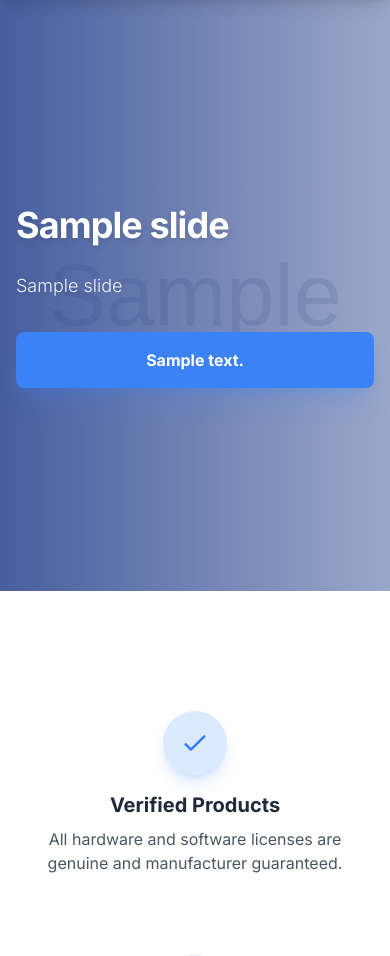
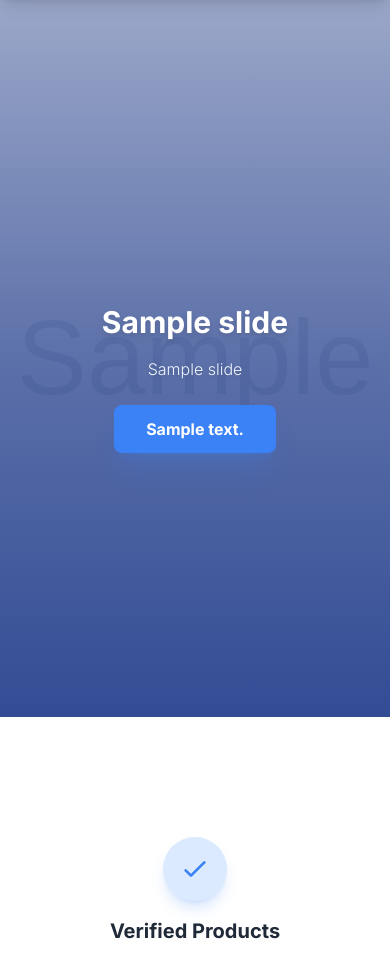
Before and after one commit to oshanjr/Activition, a PHP site: page /index.php in a window 390 px wide. Shown: the part 65-1021 px from the top of the page. Run offline with PHP 8.4, Linux system fonts and the light colour scheme; tables that the repository leaves empty or names only in its code hold one stand-in row (values such as "Sample post"); grey boxes marked "Sample" are stand-in pictures; some libraries are stand-ins or nearby versions.

Commit message:
Enhance hero carousel responsiveness and update all internal links to use root-relative paths.

```diff
--- a/index.php
+++ b/index.php
@@ -13,27 +13,27 @@ require_once __DIR__ . '/includes/header.php';
 ?>
 
 <!-- Hero Section (Dynamic Carousel) -->
-<div class="relative w-full h-[70vh] min-h-[500px] max-h-[800px] overflow-hidden group">
+<div class="relative w-full h-[85vh] md:h-[70vh] min-h-[450px] md:min-h-[500px] max-h-[800px] overflow-hidden group">
     <!-- Carousel Track -->
     <div id="heroCarousel" class="h-full w-full flex transition-transform duration-700 ease-in-out">
         <?php foreach ($slides as $index => $slide): ?>
-            <div class="min-w-full h-full relative flex items-center shrink-0">
+            <div class="w-full shrink-0 h-full relative flex items-center justify-center overflow-hidden">
                 <div class="absolute inset-0">
                     <img src="<?php echo htmlspecialchars($slide['image_url']); ?>" alt="<?php echo htmlspecialchars($slide['title']); ?>" class="w-full h-full object-cover opacity-30">
-                    <div class="absolute inset-0 bg-gradient-to-r from-primary/80 to-primary/40"></div>
+                    <div class="absolute inset-0 bg-gradient-to-t md:bg-gradient-to-r from-primary/90 via-primary/70 to-primary/40"></div>
                 </div>
 
-                <div class="relative max-w-7xl mx-auto px-4 sm:px-6 lg:px-8 w-full z-10">
-                    <div class="max-w-2xl" data-aos="fade-up" data-aos-duration="1000">
-                        <h1 class="text-4xl md:text-6xl font-extrabold tracking-tight mb-6 leading-tight text-white drop-shadow-md">
+                <div class="relative max-w-7xl mx-auto px-4 sm:px-6 lg:px-8 w-full z-10 text-center md:text-left mt-10 md:mt-0">
+                    <div class="max-w-2xl mx-auto md:mx-0" data-aos="fade-up" data-aos-duration="1000">
+                        <h1 class="text-3xl sm:text-4xl md:text-5xl font-extrabold tracking-normal md:tracking-tight mb-4 md:mb-6 leading-tight text-white drop-shadow-md break-words">
                             <?php echo htmlspecialchars($slide['title']); ?>
                         </h1>
-                        <p class="text-lg md:text-2xl text-blue-50 mb-8 max-w-xl font-light drop-shadow">
+                        <p class="text-base sm:text-lg md:text-2xl text-blue-50 mb-6 md:mb-8 max-w-xl mx-auto md:mx-0 font-light drop-shadow">
                             <?php echo htmlspecialchars($slide['subtitle']); ?>
                         </p>
-                        <div class="flex flex-col sm:flex-row gap-4">
+                        <div class="flex flex-col sm:flex-row gap-3 md:gap-4 items-center justify-center md:justify-start">
                             <?php if (!empty($slide['button_link']) && !empty($slide['button_text'])): ?>
-                                <a href="<?php echo htmlspecialchars($slide['button_link']); ?>" class="inline-block text-center bg-accent hover:bg-blue-600 text-white font-bold py-4 px-10 rounded-lg shadow-xl shadow-blue-500/20 transition-transform transform hover:-translate-y-1 hover:scale-105">
+                                <a href="<?php echo htmlspecialchars($slide['button_link']); ?>" class="inline-flex justify-center items-center text-center bg-accent hover:bg-blue-600 text-white font-bold py-3 px-8 md:py-4 md:px-10 rounded-lg shadow-xl shadow-blue-500/20 transition-transform transform hover:-translate-y-1 hover:scale-105">
                                     <?php echo htmlspecialchars($slide['button_text']); ?>
                                 </a>
                             <?php
@@ -136,7 +136,7 @@ endif; ?>
                 <h2 class="text-3xl font-extrabold text-gray-900">Featured Equipment</h2>
                 <p class="text-gray-500 mt-2">Discover our top-rated hardware and software solutions.</p>
             </div>
-            <a href="/Activition/shop.php" class="hidden sm:inline-block text-accent font-semibold hover:underline">View All &rarr;</a>
+            <a href="/shop.php" class="hidden sm:inline-block text-accent font-semibold hover:underline">View All &rarr;</a>
         </div>
 
         <div class="grid grid-cols-1 sm:grid-cols-2 lg:grid-cols-4 gap-8">
@@ -148,18 +148,18 @@ foreach ($featured_products as $product): ?>
                             <div class="absolute top-2 right-2 bg-blue-100 text-blue-800 text-xs font-bold px-2 py-1 rounded shadow-sm">Digital</div>
                         <?php
     endif; ?>
-                        <a href="/Activition/product.php?id=<?php echo $product['id']; ?>" class="h-full flex items-center justify-center">
+                        <a href="/product.php?id=<?php echo $product['id']; ?>" class="h-full flex items-center justify-center">
                             <img src="<?php echo htmlspecialchars($product['image_url']); ?>" alt="<?php echo htmlspecialchars($product['name']); ?>" class="max-h-full object-contain group-hover:scale-110 transition-transform duration-500">
                         </a>
                     </div>
                     <div class="p-5">
                         <div class="text-xs text-gray-400 font-semibold uppercase tracking-wider mb-1"><?php echo htmlspecialchars($product['category_name']); ?></div>
                         <h3 class="text-lg font-bold text-gray-900 mb-2 line-clamp-2">
-                            <a href="/Activition/product.php?id=<?php echo $product['id']; ?>" class="hover:text-accent transition-colors"><?php echo htmlspecialchars($product['name']); ?></a>
+                            <a href="/product.php?id=<?php echo $product['id']; ?>" class="hover:text-accent transition-colors"><?php echo htmlspecialchars($product['name']); ?></a>
                         </h3>
                         <div class="flex justify-between items-center mt-4">
                             <span class="text-xl font-black text-gray-900">LKR <?php echo number_format($product['price'], 2); ?></span>
-                            <a href="/Activition/cart.php?action=add&product_id=<?php echo $product['id']; ?>" class="bg-gray-900 hover:bg-accent hover:-translate-y-1 text-white p-2 rounded-lg transition-all shadow-md">
+                            <a href="/cart.php?action=add&product_id=<?php echo $product['id']; ?>" class="bg-gray-900 hover:bg-accent hover:-translate-y-1 text-white p-2 rounded-lg transition-all shadow-md">
                                 <svg class="w-5 h-5" fill="none" stroke="currentColor" viewBox="0 0 24 24"><path stroke-linecap="round" stroke-linejoin="round" stroke-width="2" d="M3 3h2l.4 2M7 13h10l4-8H5.4M7 13L5.4 5M7 13l-2.293 2.293c-.63.63-.184 1.707.707 1.707H17m0 0a2 2 0 100 4 2 2 0 000-4zm-8 2a2 2 0 11-4 0 2 2 0 014 0z"></path></svg>
                             </a>
                         </div>
@@ -169,7 +169,7 @@ foreach ($featured_products as $product): ?>
 endforeach; ?>
         </div>
         <div class="mt-8 sm:hidden text-center">
-            <a href="/Activition/shop.php" class="inline-block text-accent font-semibold hover:underline">View All Products &rarr;</a>
+            <a href="/shop.php" class="inline-block text-accent font-semibold hover:underline">View All Products &rarr;</a>
         </div>
     </div>
 </div>
@@ -224,10 +224,10 @@ endforeach; ?>
             Join thousands of businesses that trust Activition Splash for their critical hardware and software needs. Start browsing our catalog today.
         </p>
         <div class="flex flex-col sm:flex-row justify-center gap-4">
-            <a href="/Activition/shop.php" class="inline-flex justify-center items-center px-8 py-4 border border-transparent text-lg font-bold rounded-lg text-white bg-accent hover:bg-blue-600 shadow-xl hover:shadow-2xl transition-all transform hover:-translate-y-1">
+            <a href="/shop.php" class="inline-flex justify-center items-center px-8 py-4 border border-transparent text-lg font-bold rounded-lg text-white bg-accent hover:bg-blue-600 shadow-xl hover:shadow-2xl transition-all transform hover:-translate-y-1">
                 Shop Now
             </a>
-            <a href="/Activition/contact.php" class="inline-flex justify-center items-center px-8 py-4 border-2 border-gray-300 text-lg font-bold rounded-lg text-gray-700 bg-white hover:bg-gray-50 hover:border-gray-400 transition-all transform hover:-translate-y-1">
+            <a href="/contact.php" class="inline-flex justify-center items-center px-8 py-4 border-2 border-gray-300 text-lg font-bold rounded-lg text-gray-700 bg-white hover:bg-gray-50 hover:border-gray-400 transition-all transform hover:-translate-y-1">
                 Contact Sales
             </a>
         </div>
```
